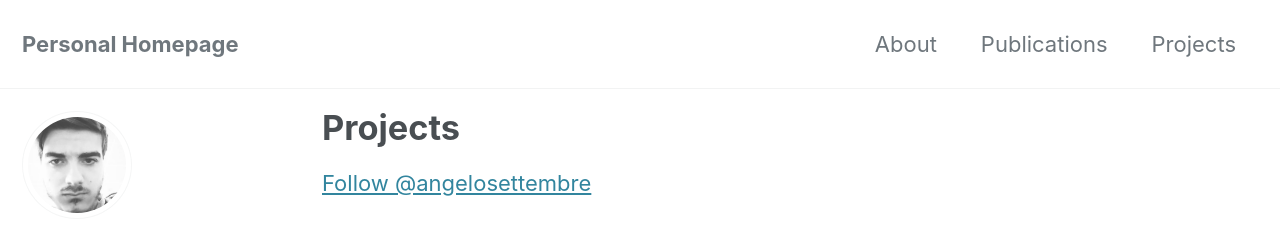
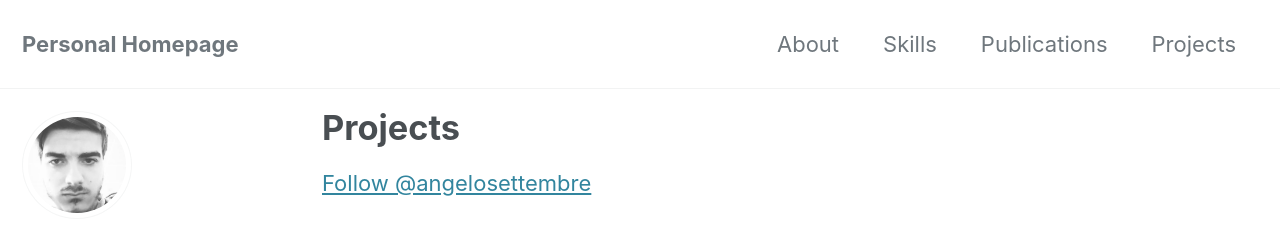
Before and after one commit to angelosettembre/angelosettembre.github.io, a Jekyll site: the page built from _pages/projects.md, in a window 1280 px wide and 900 px high. Shown: the top 225 px of the window. Built offline with Jekyll 4.4.1, drawn with Linux system fonts in a browser that asks for light colours; cached includes are drawn as plain includes; nearby versions of some CDN libraries.

Commit message:
add skills

```diff
--- a/_data/navigation.yml
+++ b/_data/navigation.yml
@@ -2,6 +2,8 @@
 main:
   - title: "About"
     url: /about/
+  - title: "Skills"
+    url: /skills/
   - title: "Publications"
     url: /publications
   - title: "Projects"
```
